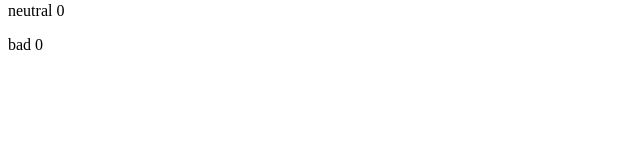
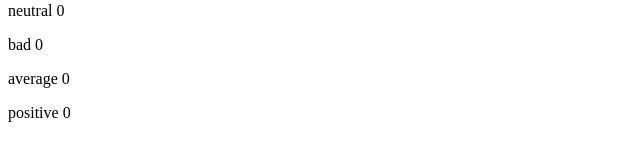
Before and after one commit to rrockr/fullStackOpenSubmission, a React (Vite) app in the folder part1/unicafe/: page / in a window 1280 px wide. Shown: the part 153-314 px from the top of the page, without its empty margins (0-640 px from the left). Built offline with nearby package versions, Linux system fonts and the light colour scheme.

Commit message:
[PART 1 EXERCISE 1.7] Unicafe step 2

```diff
--- a/part1/unicafe/src/App.jsx
+++ b/part1/unicafe/src/App.jsx
@@ -6,6 +6,28 @@ const FeedbackButton = ({onClick, label}) => {
 
 const FeedbackCounter = ({label, counter}) => {
   return <p>{label} {counter}</p>
+}
+
+const Average = ({good, neutral, bad}) => {
+  const total = good + neutral + bad
+  const average = (good - bad) / total
+
+  if(Number.isNaN(average)) {
+    return <p>average 0</p>
+  }
+
+  return <p>average {average}</p>
+}
+
+const PositivePercentage = ({good, neutral, bad}) => {
+  const total = good + neutral + bad
+  const positivePercentage = (good / total) * 100
+
+  if(Number.isNaN(positivePercentage)) {
+    return <p>positive 0</p>
+  }
+
+  return <p>positive {positivePercentage}</p>
 }
 
 const App = () => {
@@ -40,6 +62,8 @@ const App = () => {
       <FeedbackCounter label={goodLabel} counter={good} />
       <FeedbackCounter label={neutralLabel} counter={neutral} />
       <FeedbackCounter label={badLabel} counter={bad} />
+      <Average good={good} neutral={neutral} bad={bad} />
+      <PositivePercentage good={good} neutral={neutral} bad={bad} />
     </div>
   )
 }
```
